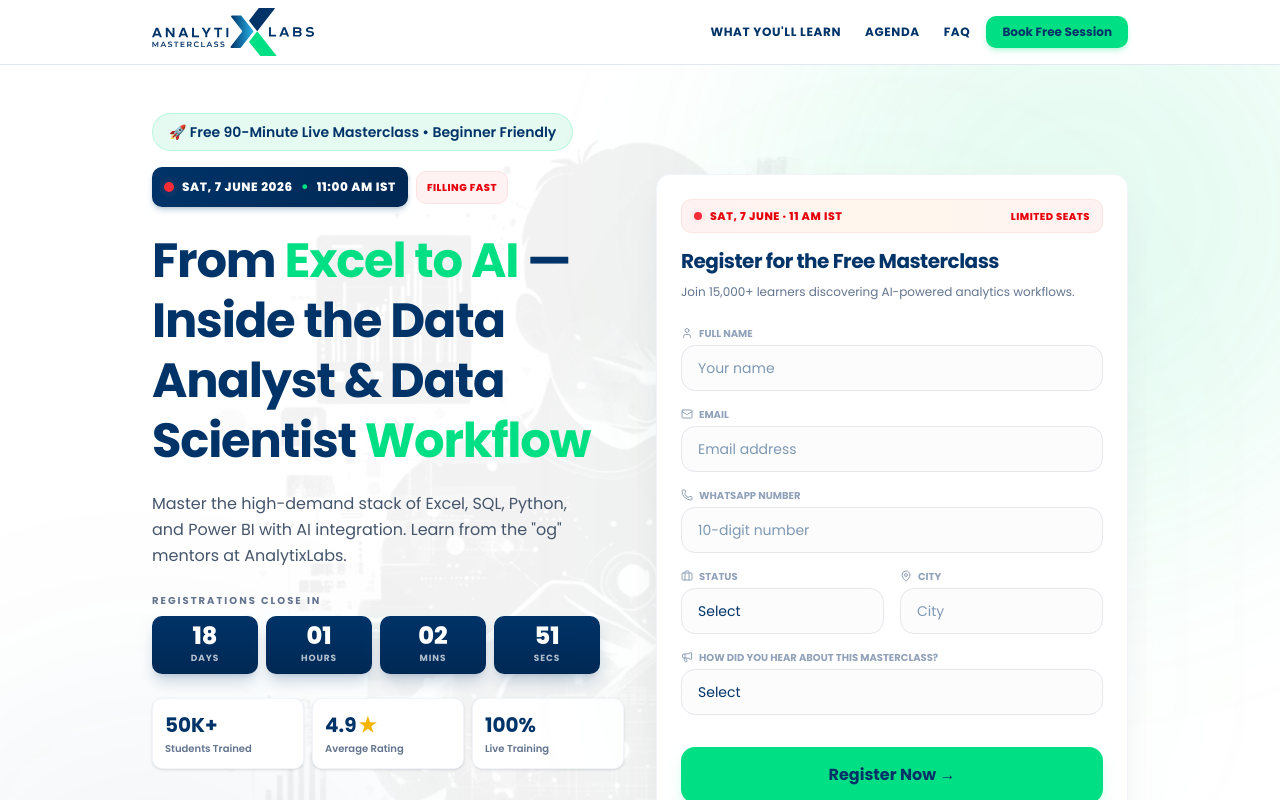
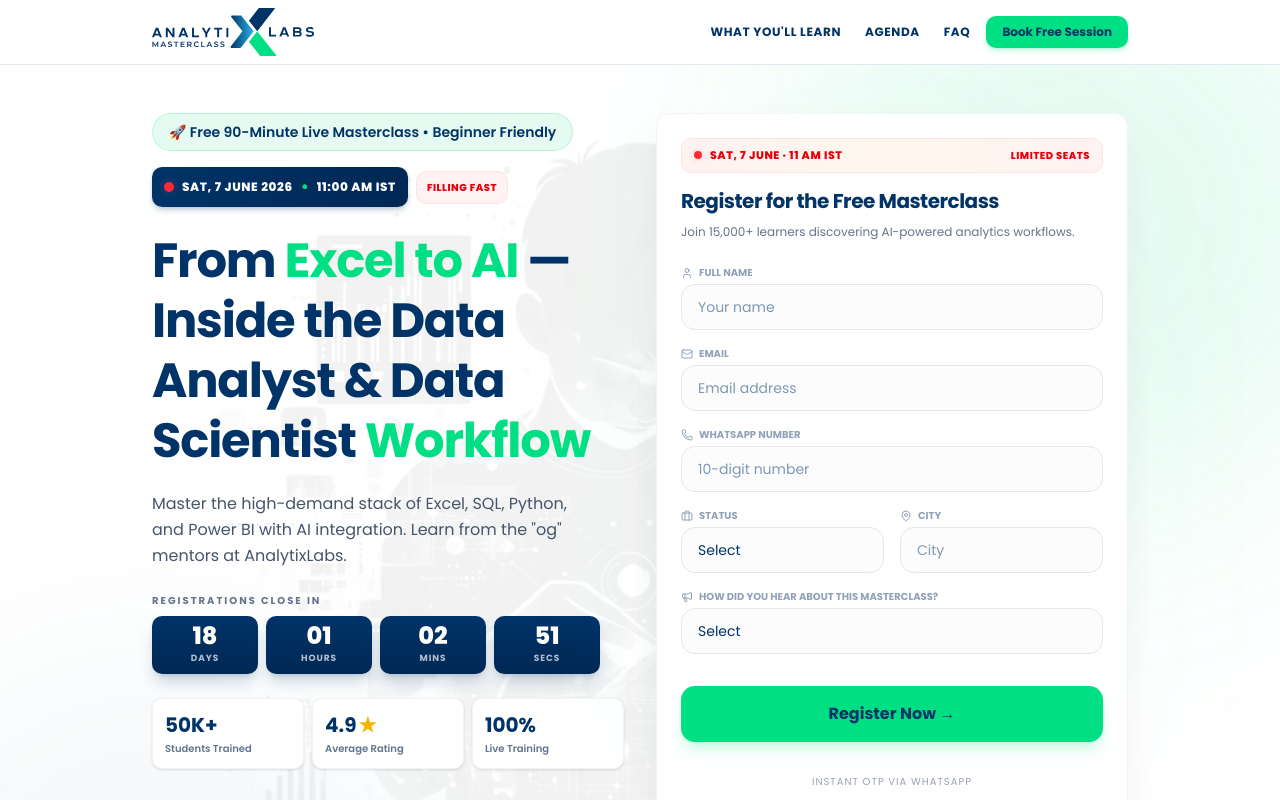
Before and after one commit to designxpo/Excel_to_AI_Landing_Page, a Next.js app: page / in a window 1280 px wide. Shown: the top 800 px of the page. Built offline with nearby package versions, Linux system fonts and the light colour scheme; no server answers; the database is empty.

Commit message:
fix: page.tsx update

```diff
--- a/src/app/page.tsx
+++ b/src/app/page.tsx
@@ -61,7 +61,7 @@
           </div>
         </div>
 
-        <div className="relative max-w-5xl mx-auto px-6 py-8 md:py-12 grid lg:grid-cols-2 gap-8 items-center">
+        <div className="relative max-w-5xl mx-auto px-6 py-8 md:py-12 grid lg:grid-cols-2 gap-8 items-start">
           {/* Left Content */}
           <div className="z-10">
             <div className="inline-flex items-center gap-2 bg-[#00DF83]/10 border border-[#00DF83]/20 rounded-full px-4 py-2 text-sm font-semibold text-[#003368] mb-4">
```
